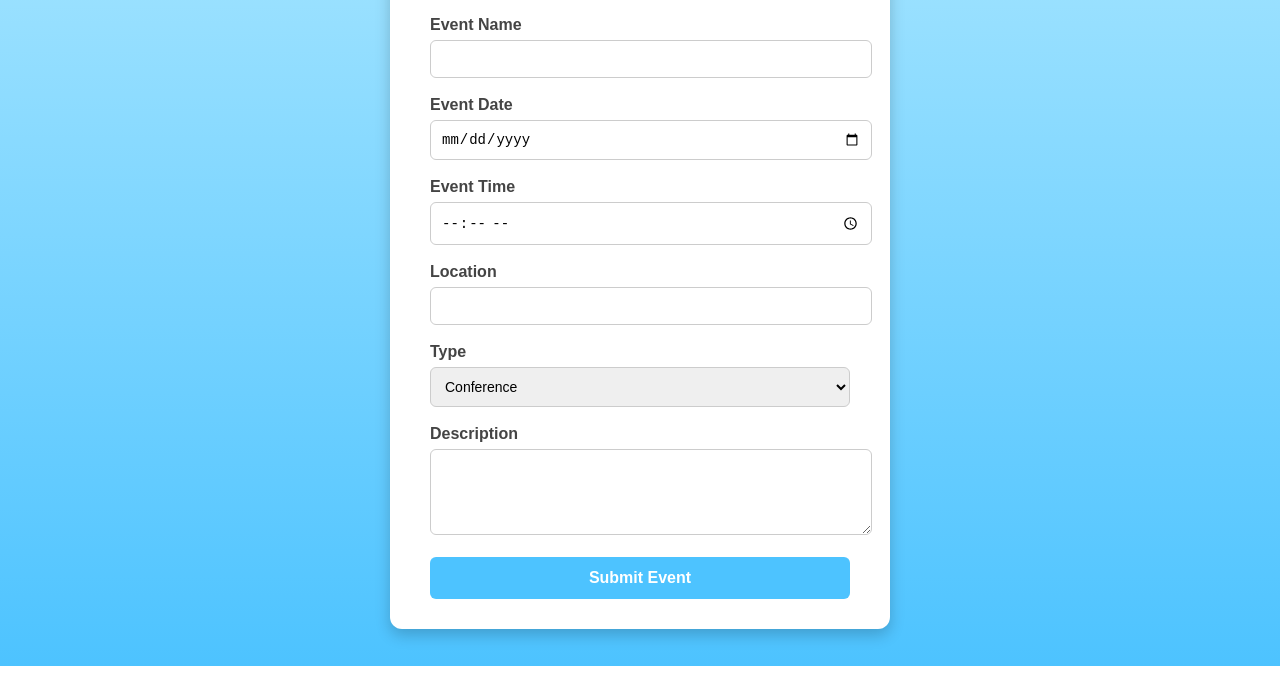
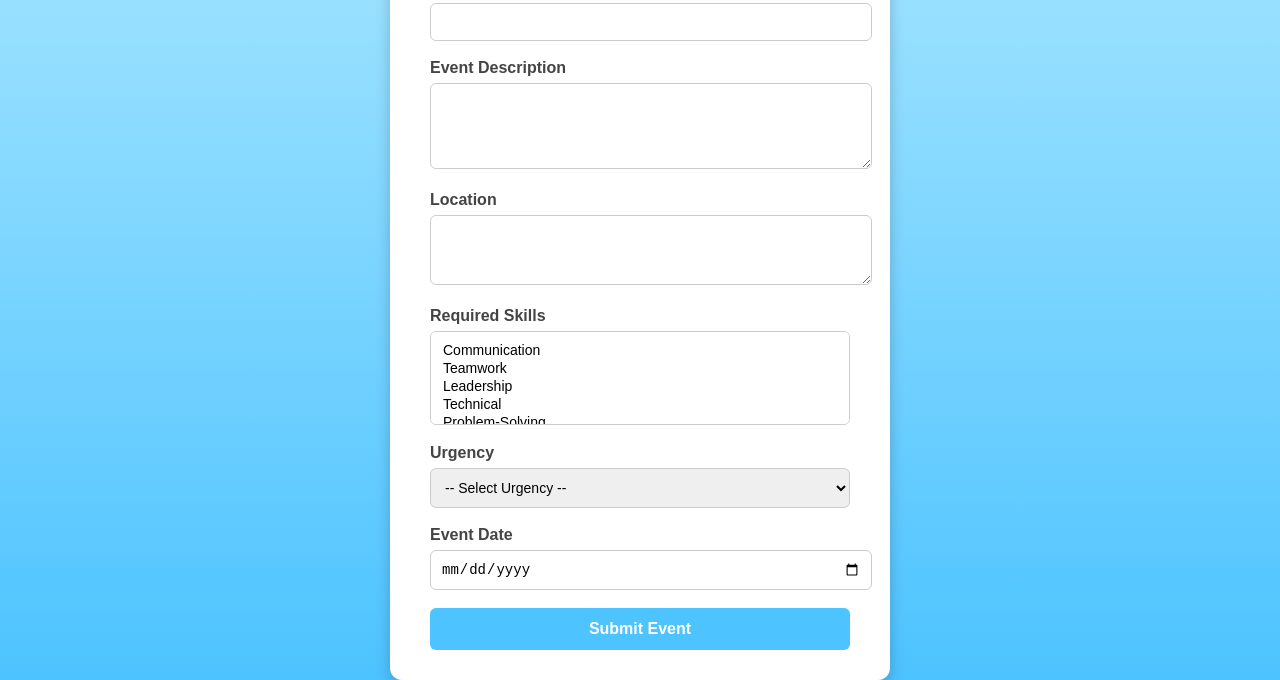
Before and after one commit to MariaSid0517/vscode, a plain HTML site: page frontend/Event/EventForm.html in a window 1280 px wide. Shown: the part 134-814 px from the top of the page. Drawn offline with Linux system fonts and the light colour scheme.

Commit message:
changes to Eventform

```diff
--- a/frontend/Event/EventForm.html
+++ b/frontend/Event/EventForm.html
@@ -4,35 +4,49 @@
   <meta charset="UTF-8">
   <meta name="viewport" content="width=device-width, initial-scale=1.0">
   <title>Event Form</title>
-  <link rel="stylesheet" href="event.css"> <!-- adjust path if needed -->
+  <link rel="stylesheet" href="event.css">
 </head>
 <body>
   <form id="eventForm" class="event-form">
     <h1>Event Management Form</h1>
 
+    <!-- Event Name -->
     <label for="eventName">Event Name</label>
-    <input type="text" id="eventName" name="eventName" required>
+    <input type="text" id="eventName" name="eventName" maxlength="100" required>
 
+    <!-- Event Description -->
+    <label for="eventDescription">Event Description</label>
+    <textarea id="eventDescription" name="eventDescription" rows="4" required></textarea>
+
+    <!-- Location -->
+    <label for="eventLocation">Location</label>
+    <textarea id="eventLocation" name="eventLocation" rows="3" required></textarea>
+
+    <!-- Required Skills -->
+    <label for="requiredSkills">Required Skills</label>
+    <select id="requiredSkills" name="requiredSkills" multiple required>
+      <option value="communication">Communication</option>
+      <option value="teamwork">Teamwork</option>
+      <option value="leadership">Leadership</option>
+      <option value="technical">Technical</option>
+      <option value="problem-solving">Problem-Solving</option>
+    </select>
+
+    <!-- Urgency -->
+    <label for="urgency">Urgency</label>
+    <select id="urgency" name="urgency" required>
+      <option value="">-- Select Urgency --</option>
+      <option value="low">Low</option>
+      <option value="medium">Medium</option>
+      <option value="high">High</option>
+      <option value="critical">Critical</option>
+    </select>
+
+    <!-- Event Date -->
     <label for="eventDate">Event Date</label>
     <input type="date" id="eventDate" name="eventDate" required>
 
-    <label for="eventTime">Event Time</label>
-    <input type="time" id="eventTime" name="eventTime" required>
-
-    <label for="eventLocation">Location</label>
-    <input type="text" id="eventLocation" name="eventLocation" required>
-
-    <label for="eventType">Type</label>
-    <select id="eventType" name="eventType">
-      <option value="conference">Conference</option>
-      <option value="meeting">Meeting</option>
-      <option value="workshop">Workshop</option>
-      <option value="other">Other</option>
-    </select>
-
-    <label for="eventDescription">Description</label>
-    <textarea id="eventDescription" name="eventDescription" rows="4"></textarea>
-
+    <!-- Submit Button -->
     <button type="submit">Submit Event</button>
   </form>
 </body>
```
Also changed, not shown: frontend/Notification/Notification.html (added).
